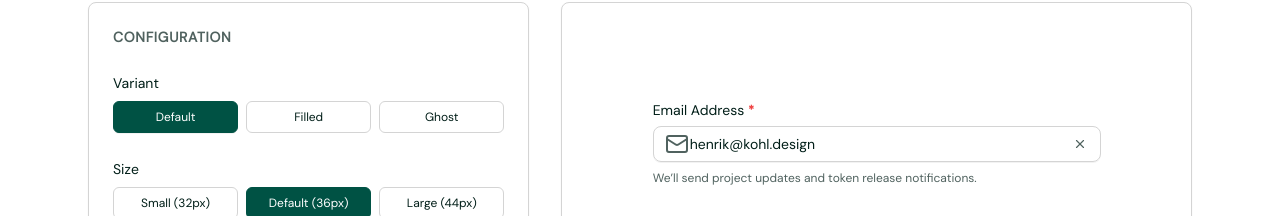
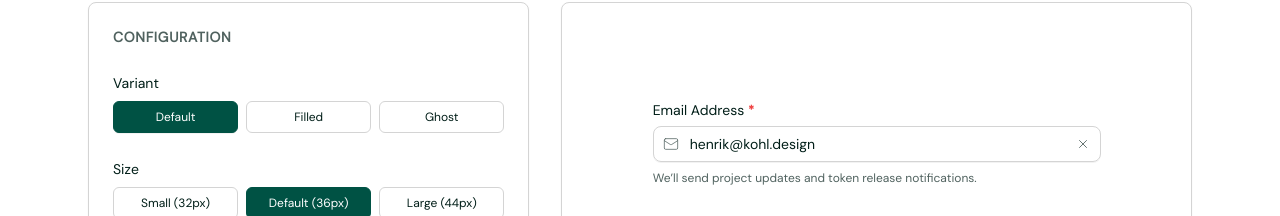
Before and after one commit to bergets/kohl-design, a Next.js app: page /design-system/input in a window 1280 px wide. Shown: the part 735-951 px from the top of the page. Built offline with nearby package versions, Linux system fonts and the light colour scheme.

Commit message:
fix(input): optical centering, inset-y-0 alignment, and 1.5px stroke width for input icons

```diff
--- a/components/ui/input.tsx
+++ b/components/ui/input.tsx
@@ -99,10 +99,11 @@ const Input = React.forwardRef<HTMLInputElement, InputProps>(
         {hasStart && (
           <div
             className={cn(
-              "absolute left-3 flex items-center justify-center text-muted-foreground pointer-events-none select-none",
-              inputSize === "sm" && "left-2.5",
-              inputSize === "lg" && "left-3.5",
-              startIcon && `[&_svg]:${iconSizeClass} [&_svg]:shrink-0`
+              "absolute inset-y-0 left-0 flex items-center justify-center pointer-events-none select-none text-muted-foreground/75 transition-colors",
+              inputSize === "sm" && "w-8",
+              inputSize === "default" && "w-9",
+              inputSize === "lg" && "w-11",
+              startIcon && `[&_svg:not([class*='size-'])]:${iconSizeClass} [&_svg]:shrink-0 [&_svg]:stroke-[1.5]`
             )}
           >
             {startIcon || startAdornment}
@@ -114,10 +115,11 @@ const Input = React.forwardRef<HTMLInputElement, InputProps>(
         {hasEnd && (
           <div
             className={cn(
-              "absolute right-3 flex items-center justify-center text-muted-foreground select-none",
-              inputSize === "sm" && "right-2.5",
-              inputSize === "lg" && "right-3.5",
-              endIcon && `[&_svg]:${iconSizeClass} [&_svg]:shrink-0`
+              "absolute inset-y-0 right-0 flex items-center justify-center select-none text-muted-foreground/75 transition-colors",
+              inputSize === "sm" && "w-8",
+              inputSize === "default" && "w-9",
+              inputSize === "lg" && "w-11",
+              endIcon && `[&_svg:not([class*='size-'])]:${iconSizeClass} [&_svg]:shrink-0 [&_svg]:stroke-[1.5]`
             )}
           >
             {endIcon || endAdornment}
```
